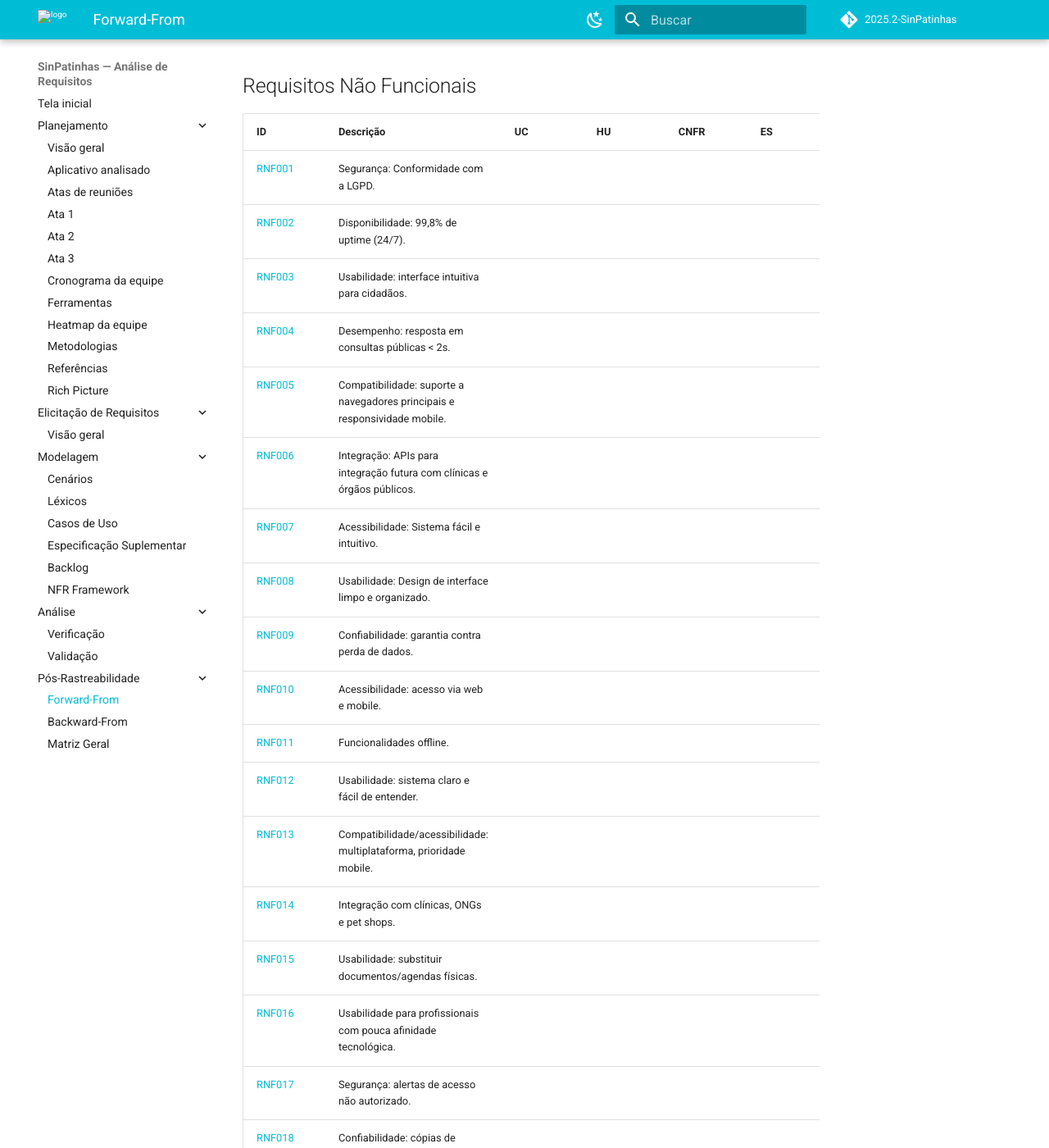
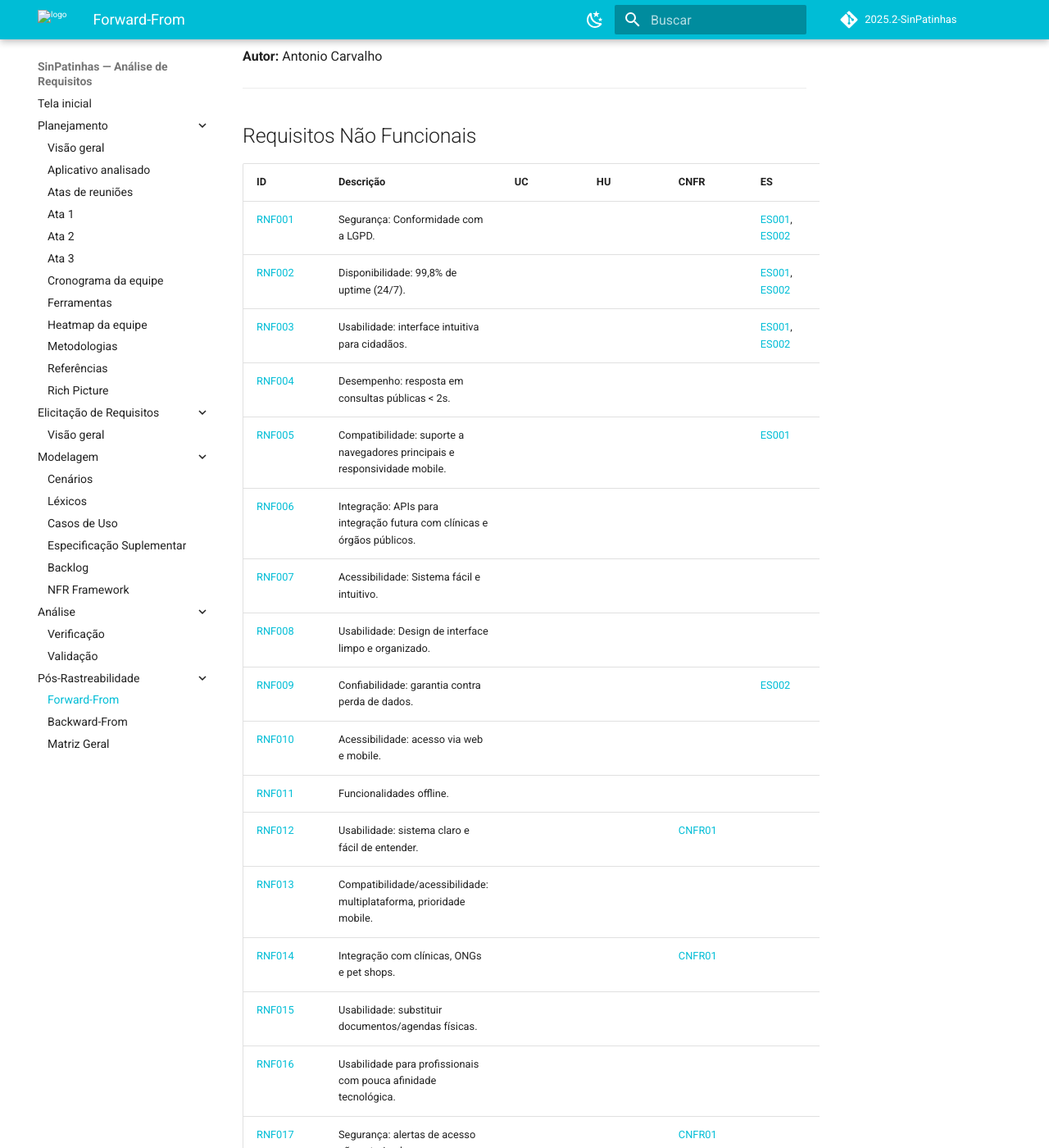
Before and after one commit to Requisitos-de-Software/2025.2-SinPatinhas, an MkDocs documentation site: the page built from docs/pos-rastreabilidade/foward_from.md, in a window 1280 px wide and 1400 px high, scrolled down 8468 px. Shown: the whole window at 82% size. Built offline with MkDocs 1.6.1 and Material for MkDocs 9.7.7, drawn with Linux system fonts in a browser that asks for light colours; comment, search, counter and statistics services are not loaded; some of the changed text lies outside the part shown.

Commit message:
fix(forward): Alterando novamente página de forward-from.

```diff
--- a/docs/pos-rastreabilidade/foward_from.md
+++ b/docs/pos-rastreabilidade/foward_from.md
@@ -58,24 +58,24 @@
 
 | ID | Descrição | UC | HU | CNFR | ES | CNR | LX | EL |
 |:---|:---|:---|:---|:---|:---|:---|:---|:---|
-| [RF001](../elicitacao/tecnicas_elicitacao/requisitos_elicitados.md#rf001) | Cadastro de tutores com dados pessoais. |  |  |  |  |  |
-| [RF002](../elicitacao/tecnicas_elicitacao/requisitos_elicitados.md#rf002) | Cadastro de animais vinculados ao tutor. |  |  |  |  |  |
+| [RF001](../elicitacao/tecnicas_elicitacao/requisitos_elicitados.md#rf001) | Cadastro de tutores com dados pessoais. |  |  |  |  |  |  [LX001](../modelagem/gravacoes/antonio/lexicos.md#lx001), [LX006](../../../modelagem/gravacoes/antonio/lexicos.md#lx006), [LX007](../../../modelagem/gravacoes/antonio/lexicos.md#lx007) |
+| [RF002](../elicitacao/tecnicas_elicitacao/requisitos_elicitados.md#rf002) | Cadastro de animais vinculados ao tutor. |  |  |  |  |  |  [LX001](../modelagem/gravacoes/antonio/lexicos.md#lx001), [LX006](../../../modelagem/gravacoes/antonio/lexicos.md#lx006), [LX007](../../../modelagem/gravacoes/antonio/lexicos.md#lx007) |
 | [RF003](../elicitacao/tecnicas_elicitacao/requisitos_elicitados.md#rf003) | Geração de número de Registro Geral do Animal (RGA). |  |  |  |  |  |
-| [RF004](../elicitacao/tecnicas_elicitacao/requisitos_elicitados.md#rf004) | Associação de microchip ao cadastro. |  |  |  |  |  |
+| [RF004](../elicitacao/tecnicas_elicitacao/requisitos_elicitados.md#rf004) | Associação de microchip ao cadastro. |  |  |  |  |  | [LX002](../../../modelagem/gravacoes/antonio/lexicos.md#lx002) | |
 | [RF005](../elicitacao/tecnicas_elicitacao/requisitos_elicitados.md#rf005) | Emissão de documento oficial de identificação (RG Pet). |  |  |  |  |  |
-| [RF006](../elicitacao/tecnicas_elicitacao/requisitos_elicitados.md#rf006) | Consulta pública via RGA ou microchip. |  |  |  |  |  |
-| [RF007](../elicitacao/tecnicas_elicitacao/requisitos_elicitados.md#rf007) | Atualização do status do animal (perdido, encontrado, óbito, transferência). |  |  |  |  |  |
-| [RF008](../elicitacao/tecnicas_elicitacao/requisitos_elicitados.md#rf008) | Registro do histórico de saúde por veterinários. |  |  |  |  |  |
-| [RF009](../elicitacao/tecnicas_elicitacao/requisitos_elicitados.md#rf009) | Transferência de titularidade do animal. |  |  |  |  |  |
+| [RF006](../elicitacao/tecnicas_elicitacao/requisitos_elicitados.md#rf006) | Consulta pública via RGA ou microchip. |  |  |  |  [ES002](../modelagem/gravacoes/antonio/especificacao.md) |  |[LX002](../../../modelagem/gravacoes/antonio/lexicos.md#lx002), [LX006](../../../modelagem/gravacoes/antonio/lexicos.md#lx006)   | |
+| [RF007](../elicitacao/tecnicas_elicitacao/requisitos_elicitados.md#rf007) | Atualização do status do animal (perdido, encontrado, óbito, transferência). |  |  |  |  |  | [LX005](../../../modelagem/gravacoes/antonio/lexicos.md#lx005) |
+| [RF008](../elicitacao/tecnicas_elicitacao/requisitos_elicitados.md#rf008) | Registro do histórico de saúde por veterinários. |  |  |  |  |  |[LX004](../../../modelagem/gravacoes/antonio/lexicos.md#lx004), [LX007](../../../modelagem/gravacoes/antonio/lexicos.md#lx007)  |
+| [RF009](../elicitacao/tecnicas_elicitacao/requisitos_elicitados.md#rf009) | Transferência de titularidade do animal. |  |  |  |  |  |  [LX003](../../../modelagem/gravacoes/antonio/lexicos.md#lx003), [LX005](../../../modelagem/gravacoes/antonio/lexicos.md#lx005), [LX007](../../../modelagem/gravacoes/antonio/lexicos.md#lx007) |
 | [RF010](../elicitacao/tecnicas_elicitacao/requisitos_elicitados.md#rf010) | Perfis de acesso distintos (Tutor e Veterinário). |  |  |  |  |  |
 | [RF011](../elicitacao/tecnicas_elicitacao/requisitos_elicitados.md#rf011) | Relatórios e estatísticas para órgãos públicos. |  |  |  |  |  |
-| [RF012](../elicitacao/tecnicas_elicitacao/requisitos_elicitados.md#rf012) | Permitir login integrado via Gov.br para tutores e profissionais. |  |  |  |  |  |
-| [RF013](../elicitacao/tecnicas_elicitacao/requisitos_elicitados.md#rf013) | Preenchimento automático de dados pessoais do tutor via Gov.br. |  |  |  |  |  |  |
-| [RF014](../elicitacao/tecnicas_elicitacao/requisitos_elicitados.md#rf014) | Emissão de carteirinha digital com QR Code. |  |  |  |  |  |
+| [RF012](../elicitacao/tecnicas_elicitacao/requisitos_elicitados.md#rf012) | Permitir login integrado via Gov.br para tutores e profissionais. |  |  |  | [ES001](../modelagem/gravacoes/antonio/especificacao.md) |  |
+| [RF013](../elicitacao/tecnicas_elicitacao/requisitos_elicitados.md#rf013) | Preenchimento automático de dados pessoais do tutor via Gov.br. |  |  |  | [ES001](../modelagem/gravacoes/antonio/especificacao.md) |  |  |
+| [RF014](../elicitacao/tecnicas_elicitacao/requisitos_elicitados.md#rf014) | Emissão de carteirinha digital com QR Code. |  |  |  |  |  |  [LX004](../../../modelagem/gravacoes/antonio/lexicos.md#lx004) |
 | [RF015](../elicitacao/tecnicas_elicitacao/requisitos_elicitados.md#rf015) | Registro opcional do número de microchip e exibição na carteirinha digital. |  |  |  |  |  |
-| [RF016](../elicitacao/tecnicas_elicitacao/requisitos_elicitados.md#rf016) | Registro oficial de procedimentos veterinários (castração, vacinas, microchipagem). |  |  |  |  |  |
+| [RF016](../elicitacao/tecnicas_elicitacao/requisitos_elicitados.md#rf016) | Registro oficial de procedimentos veterinários (castração, vacinas, microchipagem). |  |  |  |  |  | [LX004](../../../modelagem/gravacoes/antonio/lexicos.md#lx004), [LX007](../../../modelagem/gravacoes/antonio/lexicos.md#lx007) |
 | [RF017](../elicitacao/tecnicas_elicitacao/requisitos_elicitados.md#rf017) | Suporte a perfis ampliados de atores (ONGs, protetores, gestores públicos). |  | [HU003](../modelagem/gravacoes/antonio/historias.md) |  |  |  |  |
-| [RF018](../elicitacao/tecnicas_elicitacao/requisitos_elicitados.md#rf018) | Envio de notificações/campanhas e publicação de materiais educativos. |  | [HU004](../modelagem/gravacoes/antonio/historias.md) |  |  |  |  |
+| [RF018](../elicitacao/tecnicas_elicitacao/requisitos_elicitados.md#rf018) | Envio de notificações/campanhas e publicação de materiais educativos. |  | [HU004](../modelagem/gravacoes/antonio/historias.md) |  |  |  | [LX005](../../../modelagem/gravacoes/antonio/lexicos.md#lx005) |
 | [RF019](../elicitacao/tecnicas_elicitacao/requisitos_elicitados.md#rf019) | Integração com políticas públicas e relatórios para programas sociais. |  |  |  |  |  |
 | [RF020](../elicitacao/tecnicas_elicitacao/requisitos_elicitados.md#rf020) | Garantir acesso nacional via internet, com escalabilidade. |  |  |  |  |  |
 | [RF021](../elicitacao/tecnicas_elicitacao/requisitos_elicitados.md#rf021) | Cadastro de perfil do animal. |  |  |  |  |  |
@@ -151,32 +151,32 @@
 
 | ID | Descrição | UC | HU | CNFR | ES | CNR | LX | EL |
 |:---|:---|:---|:---|:---|:---|:---|:---|:---|
-| [RNF001](../elicitacao/tecnicas_elicitacao/requisitos_elicitados.md#rnf009) | Segurança: Conformidade com a LGPD. | | | | | | |
-| [RNF002](../elicitacao/tecnicas_elicitacao/requisitos_elicitados.md#rnf014) | Disponibilidade: 99,8% de uptime (24/7). | | | | | | |
-| [RNF003](../elicitacao/tecnicas_elicitacao/requisitos_elicitados.md#rnf001) | Usabilidade: interface intuitiva para cidadãos. | | | | | | |
+| [RNF001](../elicitacao/tecnicas_elicitacao/requisitos_elicitados.md#rnf009) | Segurança: Conformidade com a LGPD. | | | | [ES001](../modelagem/gravacoes/antonio/especificacao.md), [ES002](../modelagem/gravacoes/antonio/especificacao.md) | | |
+| [RNF002](../elicitacao/tecnicas_elicitacao/requisitos_elicitados.md#rnf014) | Disponibilidade: 99,8% de uptime (24/7). | | | | [ES001](../modelagem/gravacoes/antonio/especificacao.md), [ES002](../modelagem/gravacoes/antonio/especificacao.md) | | |
+| [RNF003](../elicitacao/tecnicas_elicitacao/requisitos_elicitados.md#rnf001) | Usabilidade: interface intuitiva para cidadãos. | | | | [ES001](../modelagem/gravacoes/antonio/especificacao.md), [ES002](../modelagem/gravacoes/antonio/especificacao.md) | | |
 | [RNF004](../elicitacao/tecnicas_elicitacao/requisitos_elicitados.md#rnf013) | Desempenho: resposta em consultas públicas < 2s. | | | | | | |
-| [RNF005](../elicitacao/tecnicas_elicitacao/requisitos_elicitados.md#rnf004) | Compatibilidade: suporte a navegadores principais e responsividade mobile. | | | | | | |
+| [RNF005](../elicitacao/tecnicas_elicitacao/requisitos_elicitados.md#rnf004) | Compatibilidade: suporte a navegadores principais e responsividade mobile. | | | | [ES001](../modelagem/gravacoes/antonio/especificacao.md) | | |
 | [RNF006](../elicitacao/tecnicas_elicitacao/requisitos_elicitados.md#rnf007) | Integração: APIs para integração futura com clínicas e órgãos públicos. | | | | | | |
 | [RNF007](../elicitacao/tecnicas_elicitacao/requisitos_elicitados.md#rnf001) | Acessibilidade: Sistema fácil e intuitivo. | | | | | | |
 | [RNF008](../elicitacao/tecnicas_elicitacao/requisitos_elicitados.md#rnf002) | Usabilidade: Design de interface limpo e organizado. | | | | | | |
-| [RNF009](../elicitacao/tecnicas_elicitacao/requisitos_elicitados.md#rnf003) | Confiabilidade: garantia contra perda de dados. | | | | | | |
+| [RNF009](../elicitacao/tecnicas_elicitacao/requisitos_elicitados.md#rnf003) | Confiabilidade: garantia contra perda de dados. | | | | [ES002](../modelagem/gravacoes/antonio/especificacao.md)| | |
 | [RNF010](../elicitacao/tecnicas_elicitacao/requisitos_elicitados.md#rnf004) | Acessibilidade: acesso via web e mobile. | | | | | | |
 | [RNF011](../elicitacao/tecnicas_elicitacao/requisitos_elicitados.md#rnf005) | Funcionalidades offline. | | | | | | |
-| [RNF012](../elicitacao/tecnicas_elicitacao/requisitos_elicitados.md#rnf001) | Usabilidade: sistema claro e fácil de entender. | | | | | | |
+| [RNF012](../elicitacao/tecnicas_elicitacao/requisitos_elicitados.md#rnf001) | Usabilidade: sistema claro e fácil de entender. | | |[CNFR01](../modelagem/gravacoes/antonio/nfr_frame.md) | | | |
 | [RNF013](../elicitacao/tecnicas_elicitacao/requisitos_elicitados.md#rnf006) | Compatibilidade/acessibilidade: multiplataforma, prioridade mobile. | | | | | | |
-| [RNF014](../elicitacao/tecnicas_elicitacao/requisitos_elicitados.md#rnf007) | Integração com clínicas, ONGs e pet shops. | | | | | | |
+| [RNF014](../elicitacao/tecnicas_elicitacao/requisitos_elicitados.md#rnf007) | Integração com clínicas, ONGs e pet shops. | | | [CNFR01](../modelagem/gravacoes/antonio/nfr_frame.md)| | | |
 | [RNF015](../elicitacao/tecnicas_elicitacao/requisitos_elicitados.md#rnf008) | Usabilidade: substituir documentos/agendas físicas. | | | | | | |
 | [RNF016](../elicitacao/tecnicas_elicitacao/requisitos_elicitados.md#rnf001) | Usabilidade para profissionais com pouca afinidade tecnológica. | | | | | | |
-| [RNF017](../elicitacao/tecnicas_elicitacao/requisitos_elicitados.md#rnf017) | Segurança: alertas de acesso não autorizado. | | | | | | |
+| [RNF017](../elicitacao/tecnicas_elicitacao/requisitos_elicitados.md#rnf017) | Segurança: alertas de acesso não autorizado. | | |[CNFR01](../modelagem/gravacoes/antonio/nfr_frame.md) | | | |  |
 | [RNF018](../elicitacao/tecnicas_elicitacao/requisitos_elicitados.md#rnf018) | Confiabilidade: cópias de segurança automáticas. | | | | | | |
 | [RNF019](../elicitacao/tecnicas_elicitacao/requisitos_elicitados.md#rnf019) | Segurança: Integração entre clínicas, ONGs e Sinpatinhas. | | | | | | |
 | [RNF020](../elicitacao/tecnicas_elicitacao/requisitos_elicitados.md#rnf020) | Acessibilidade: compatibilidade entre dispositivos móveis e desktops. | | | | | | |
 | [RNF021](../elicitacao/tecnicas_elicitacao/requisitos_elicitados.md#rnf021) | Desempenho: respostas rápidas (até 2 segundos). | - | - | [CNFR07](../../modelagem/gravacoes/mateus/nfr_frame_1.md) | [ES007](/modelagem/gravacoes/mateus/especificacao.md) | - | - | [] |
 | [RNF022](../elicitacao/tecnicas_elicitacao/requisitos_elicitados.md#rnf022) | Disponibilidade: acesso remoto contínuo. | | | | | | |
 | [RNF023](../elicitacao/tecnicas_elicitacao/requisitos_elicitados.md#rnf023) | Privacidade: restrição de acesso a dados clínicos e pessoais sensíveis. | - | - | [CNFR08](../../modelagem/gravacoes/mateus/nfr_frame_2.md) | [ES008](/modelagem/gravacoes/mateus/especificacao.md) | - | - | [] |
-| [RNF024](../elicitacao/tecnicas_elicitacao/requisitos_elicitados.md#rnf024) | Auditabilidade: logs de acesso e registro de modificações. | | | | | | |
+| [RNF024](../elicitacao/tecnicas_elicitacao/requisitos_elicitados.md#rnf024) | Auditabilidade: logs de acesso e registro de modificações. | | | [CNFR01](../modelagem/gravacoes/antonio/nfr_frame.md) | | | |
 
-**Autor: Antonio Carvalho**
+**Autor:** Antonio Carvalho
 
 ---
 
```
Also changed, not shown: other parts of docs/pos-rastreabilidade/foward_from.md (+1 -1 lines).
